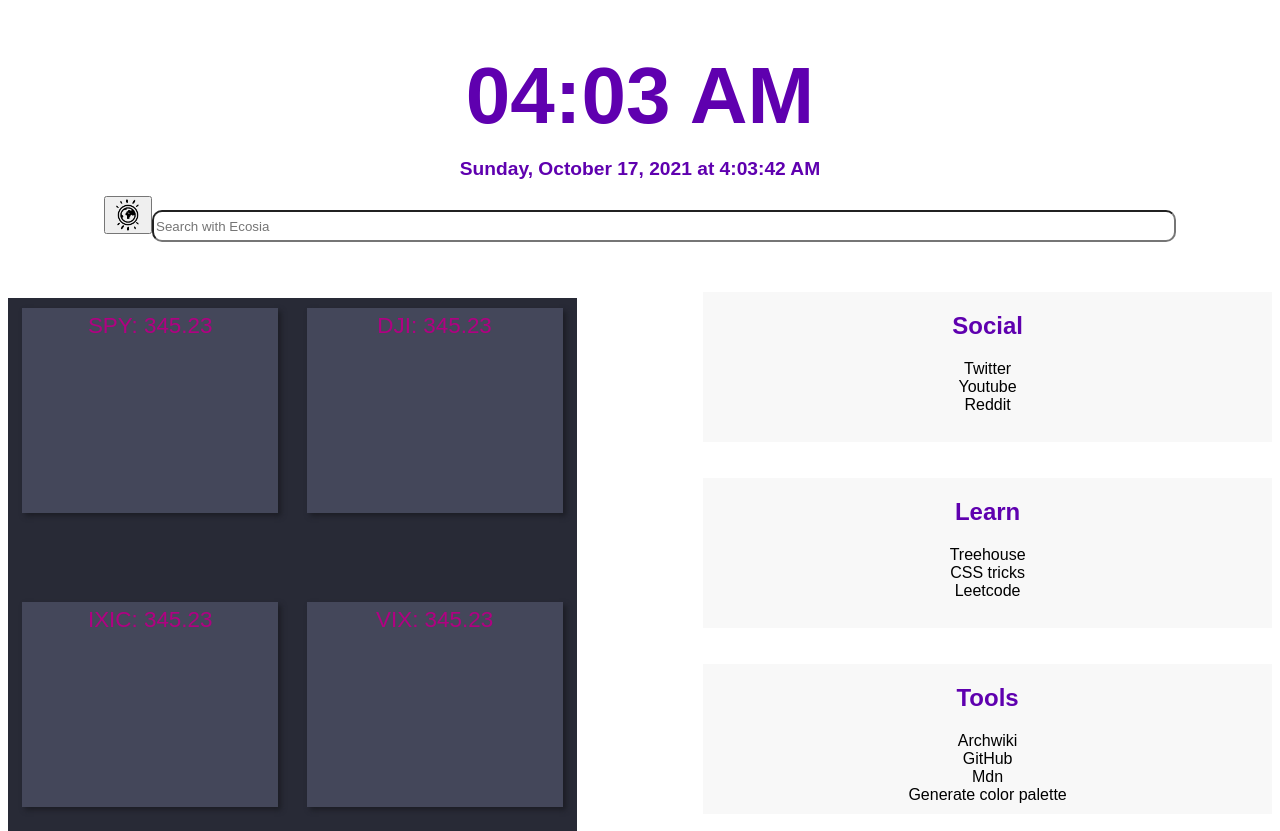
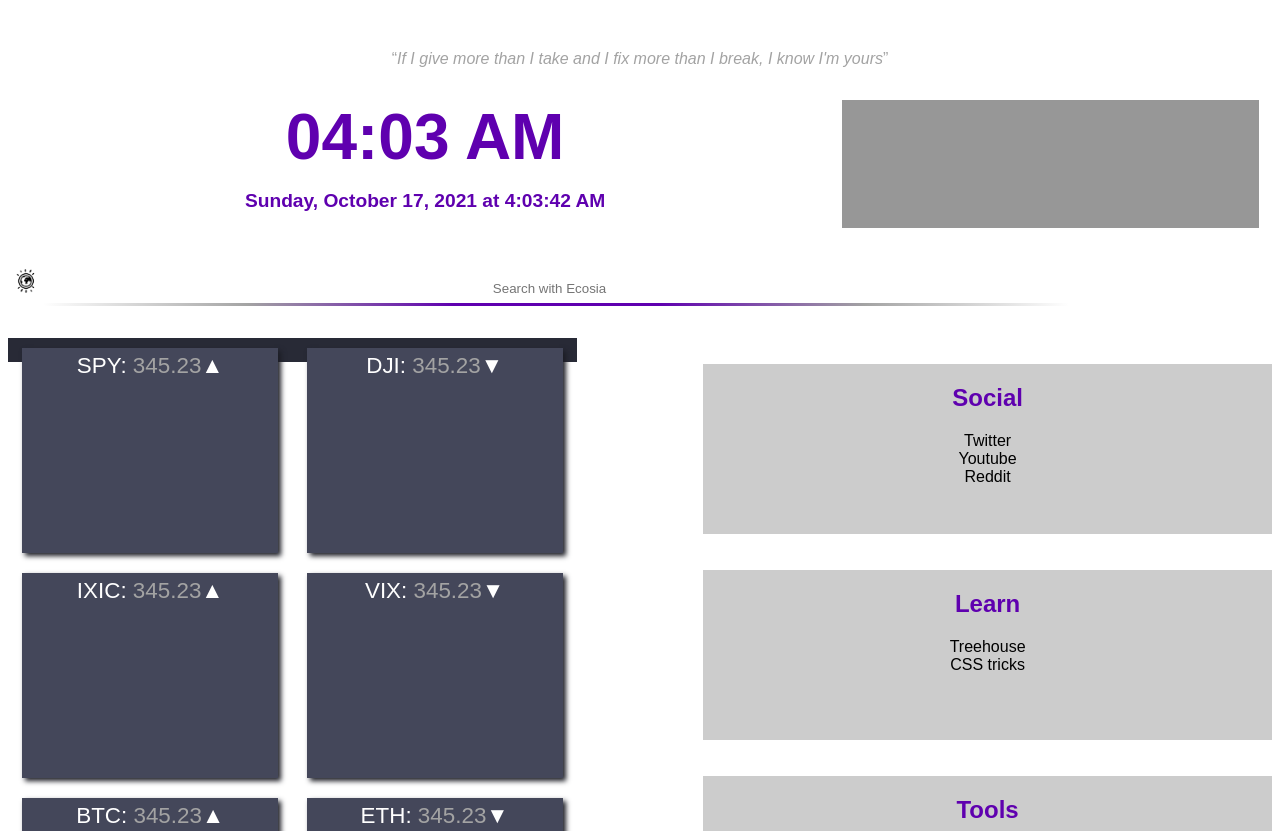
Before and after one commit to bobbypinard/start-page, a plain HTML site: page index.html in a window 1280 px wide. Shown: the top 831 px of the page. Drawn offline with Linux system fonts and the light colour scheme.

Commit message:
Updated styling.

```diff
--- a/index.html
+++ b/index.html
@@ -18,6 +18,9 @@
 
 <body>
     <header>
+        <q id="mantra"><i>If I give more than I take and I fix more than I break, I know I'm yours</i></q>
+
+        <div id="info">
             <!-- Clock widget -->
             <div id="clock">
                 <h1 id="time"></h1>
@@ -28,22 +31,23 @@
             <div id="weather">
 
             </div>
+        </div>
+    </header>
 
+    <main>
         <!-- Dynamic search -->
         <form id="se" action='https://ecosia.org/search' method='GET'>
             <button type="button"><img id="se-logo" src="img/ecosia.png"></button><input name='q' id="se-input" type='search' placeholder='Search with Ecosia'>
         </form>
-    </header>
 
-    <main>
         <!-- Ticker tape on mobile, and ticker blocks on dektop -->
         <ul id="ticker">
-            <li class="stock">SPY: <span>345.23</span></li>
-            <li class="stock">DJI: <span>345.23</span></li>
-            <li class="stock">IXIC: <span>345.23</span></li>
-            <li class="stock">VIX: <span>345.23</span></li>
-            <li class="crypto">BTC: <span>345.23</span></li>
-            <li class="crypto">ETH: <span>345.23</span></li>
+            <li class="stock">SPY: <span>345.23</span>&#9650;</li>
+            <li class="stock">DJI: <span>345.23</span>&#9660;</li>
+            <li class="stock">IXIC: <span>345.23</span>&#9650;</li>
+            <li class="stock">VIX: <span>345.23</span>&#9660;</li>
+            <li class="crypto">BTC: <span>345.23</span>&#9650;</li>
+            <li class="crypto">ETH: <span>345.23</span>&#9660;</li>
         </ul>
 
         <!-- Link cards -->
@@ -64,7 +68,6 @@
                 <ul>
                     <li><a href="https://teamtreehouse.com/home">Treehouse</a></li>
                     <li><a href="https://css-tricks.com/">CSS tricks </a></li>
-                    <li><a href="https://leetcode.com/">Leetcode</a></li>
                 </ul>
             </div>
 
@@ -101,6 +104,15 @@
                 </ul>
             </div>
 
+            <!-- Sites to practice my skills -->
+            <div class="card">
+                <h2>Practice</h2>
+                <ul>
+                    <li><a href="https://leetcode.com/">Leetcode</a></li>
+                    <li><a href="https://algoexpert.io/">Algo Expert</a></li>
+                    <li><a href="https://keybr.com/">Keybr</a></li>
+                </ul>
+            </div>
             <!--**************************-->
             <!--                          -->
             <!-- Need to add a sixth card -->
--- a/scripts/search.js
+++ b/scripts/search.js
@@ -25,6 +25,6 @@ const cycleSearchEngines = se => {
     const curData = searchEngines[(se+1) % searchEngines.length];
 
     document.getElementById("se-logo").src = "img/" + curData.src;
-    document.getElementById("se-input").placeholder = "Searching with " + curData.placeholder;
+    document.getElementById("se-input").placeholder = "Search with " + curData.placeholder;
     document.getElementById("se").action = curData.action;
   };
--- a/styles/style.css
+++ b/styles/style.css
@@ -23,47 +23,87 @@ body {
     top: -16;
     left: 0;
     width: 100%;
+    height: 1.5rem;
     background-color: #000;
     padding: 3px;
-    text-align: center;
-    box-shadow: 0 3px 5px #1c1d25;
     position: fixed;
 }
 
 #ticker li {
     margin: 0 10px;
     display: inline;
-    color: #B10082;
+    color: #fff;
+}
+
+#ticker span {
+    color: #a3a3a3;
+}
+
+header {
+    margin-top: 50px;
+}
+
+#mantra {
+    color: #a3a3a3;
+}
+
+#info {
+    margin-top: 2rem;
+    display: flex;
+    margin-bottom: 2rem;
 }
 
 #clock {
-    margin-top: 50px;
+    flex-basis: 66%;
     color: #5f00af;
 }
 
 #time {
     margin: 0;
     padding: 0;
-    font-size: 5rem;
+    font-size: 4rem;
 }
 
 #date {
     font-size: 1.2rem;
 }
 
+#weather {
+    flex-basis: 33%;
+    background-color: rgb(151, 151, 151);
+}
+
+#se {
+    display: inline;
+}
+
 #se-logo{
-    width: 2rem;
-    height: 2rem;
+    width: 1.5rem;
+    height: 1.5rem;
+}
+
+#se button {
+    background-color: transparent;
+    border: none;
 }
 
 #se-input{
     height: 2rem;
     width: 80vw;
     color: #5f00af;
-    border-radius: 10px;
+    text-align: center;
+    border: none;
+    border-bottom: 3px solid;
+    border-image-slice: 1;
+    border-image-source: linear-gradient(to left, transparent,#a3a3a3, #5f00af, #5f00af, #a3a3a3, transparent);
+}
+
+#se-input:focus::placeholder {
+    color: transparent;
 }
 
 #cards {
+    margin-top: 2rem;
     display: flex;
     flex-direction: row;
     flex-wrap: wrap;
@@ -73,10 +113,10 @@ body {
 
 .card {
     margin: 10px auto;
-    width: 80vw;
+    width: 45vw;
     min-width: 200px;
-    height: 150px;
-    background-color: #f8f8f8;
+    height: 170px;
+    background-color: #cccccc;
     /* box-shadow: 3px 3px 5px #1c1d25; */
 }
 
@@ -90,6 +130,7 @@ body {
 }
 
 .card a {
+    margin-top: .5rem;
     text-decoration: none;
     color: #000000;
 }
```
Lines whose indentation alone changed are shown as unchanged.
